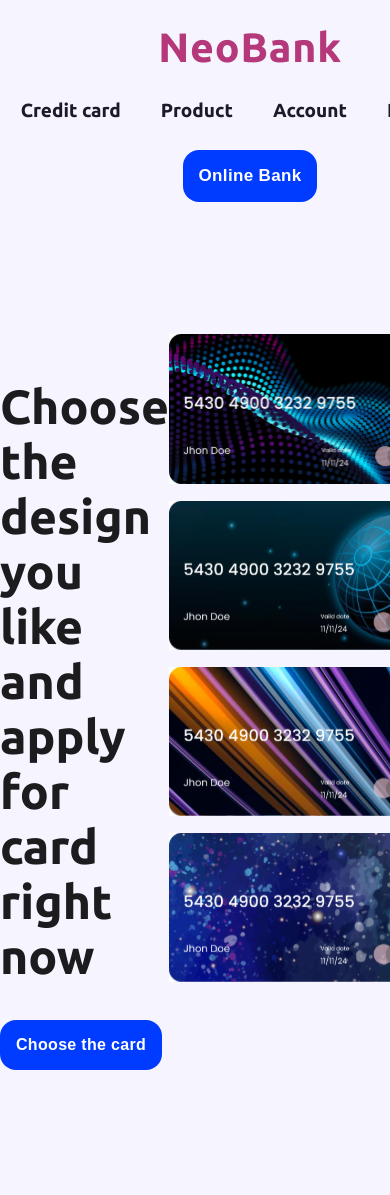
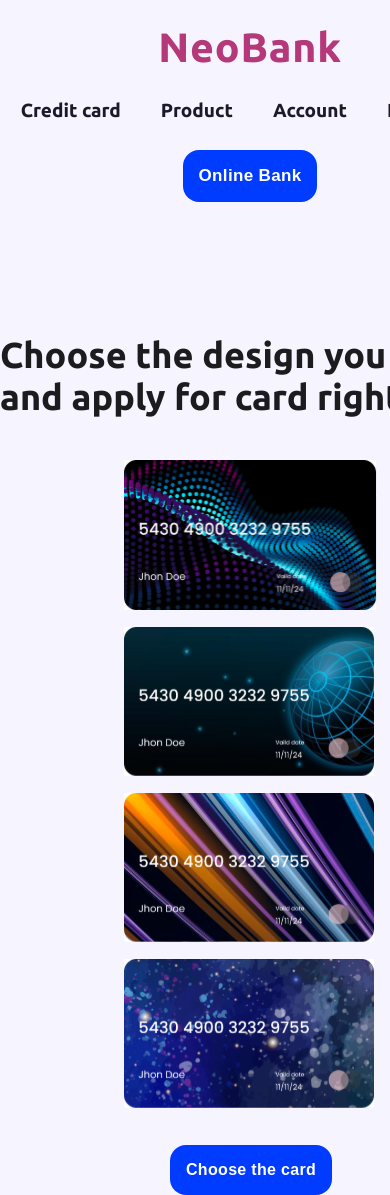
Before and after one commit to SunnBr0/NeoflexBankSystem, a React (Vite) app: page / in a window 390 px wide. Shown: the top 1195 px of the page. Before the commit the page ends 1070 px from the top, so only its background shows below. Built offline with nearby package versions, Linux system fonts and the light colour scheme.

Commit message:
apaptiv header and credit-card

```diff
--- a/src/style/homePage/credit-card/credit-card.css
+++ b/src/style/homePage/credit-card/credit-card.css
@@ -1,4 +1,6 @@
 .credit-card {
+  width: 1300px;
+  margin: 0 auto;
   display: flex;
   justify-content: space-between;
   font-family: "Ubuntu";
@@ -49,4 +51,129 @@
 .credit-card__item {
   margin: 0px;
   flex: 1 1 250px;
+}
+@media (max-width: 1350px) {
+  .credit-card {
+    width: 96%;
+  }
+}
+@media (max-width: 1220px) {
+  .credit-card {
+    flex-direction: column;
+    align-items: center;
+  }
+  .credit-card__section {
+    height: 146px;
+    width: 622px;
+  }
+  .credit-card__header {
+    font-size: 46px;
+    color: #1c1c1e;
+    margin-bottom: 36px;
+    margin-top: 0px;
+  }
+  .credit-card__list {
+    width: 1050px;
+    height: 150px;
+  }
+  .credit-card__button {
+    color: #ffffff;
+    letter-spacing: 0.02em;
+    font-weight: 700;
+    font-size: 16px;
+    background: #003cff;
+    border-radius: 16px;
+    border: 0px;
+    font-style: normal;
+    padding: 16px;
+    transition: background 0.3s;
+    margin-left: 37%;
+    margin-top: 188px;
+  }
+  .credit-card__button:hover {
+    background: #0131ce;
+  }
+  .credit-card__button:active {
+    background: #022bb1;
+  }
+  .credit-card__button:focus {
+    outline: none;
+  }
+}
+@media (max-width: 1110px) {
+  .credit-card {
+    flex-direction: column;
+    align-items: center;
+  }
+  .credit-card__button {
+    color: #ffffff;
+    letter-spacing: 0.02em;
+    font-weight: 700;
+    font-size: 16px;
+    background: #003cff;
+    border-radius: 16px;
+    border: 0px;
+    font-style: normal;
+    padding: 16px;
+    transition: background 0.3s;
+    margin-left: 229px;
+    margin-top: 354px;
+  }
+  .credit-card__button:hover {
+    background: #0131ce;
+  }
+  .credit-card__button:active {
+    background: #022bb1;
+  }
+  .credit-card__button:focus {
+    outline: none;
+  }
+  .credit-card__list {
+    width: 518px;
+    height: 315px;
+  }
+}
+@media (max-width: 630px) {
+  .credit-card {
+    flex-direction: column;
+    margin: 0 auto;
+    width: 500px;
+    align-items: center;
+  }
+  .credit-card__section {
+    height: 126px;
+    width: 500px;
+  }
+  .credit-card__list {
+    width: 253px;
+  }
+  .credit-card__button {
+    color: #ffffff;
+    letter-spacing: 0.02em;
+    font-weight: 700;
+    font-size: 16px;
+    background: #003cff;
+    border-radius: 16px;
+    border: 0px;
+    font-style: normal;
+    padding: 16px;
+    transition: background 0.3s;
+    margin-left: 170px;
+    margin-top: 691px;
+  }
+  .credit-card__button:hover {
+    background: #0131ce;
+  }
+  .credit-card__button:active {
+    background: #022bb1;
+  }
+  .credit-card__button:focus {
+    outline: none;
+  }
+  .credit-card__header {
+    font-size: 36px;
+    color: #1c1c1e;
+    margin-bottom: 36px;
+    margin-top: 0px;
+  }
 }/*# sourceMappingURL=credit-card.css.map */
```
Also changed, not shown: 2 other files (tests, documents, lock files or other folders).
